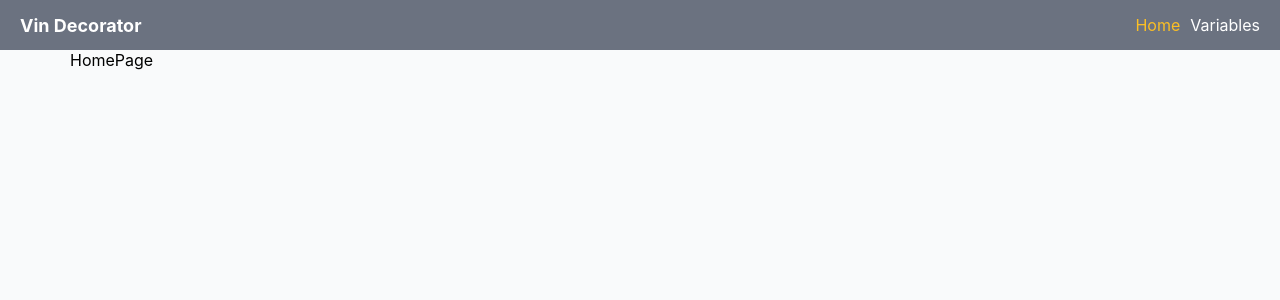
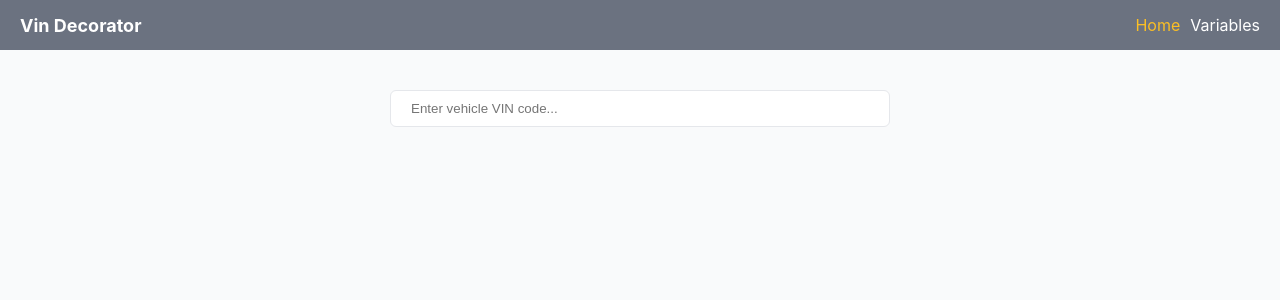
Before and after one commit to ihnatenkoo/Vin-Decorator, a React (Create React App) app: page / in a window 1280 px wide. Shown: the top 300 px of the page. Built offline with nearby package versions, Linux system fonts and the light colour scheme.

Commit message:
Create <SearchPanel/>

```diff
--- a/package.json
+++ b/package.json
@@ -11,6 +11,7 @@
 		"@types/react": "^18.0.17",
 		"@types/react-dom": "^18.0.6",
 		"classnames": "^2.3.1",
+		"material-icons": "^1.11.9",
 		"prettier": "^2.7.1",
 		"react": "^18.2.0",
 		"react-dom": "^18.2.0",
--- a/src/App.tsx
+++ b/src/App.tsx
@@ -2,20 +2,20 @@ import React, { FC } from 'react';
 import { Routes, Route } from 'react-router-dom';
 
 import Header from './components/Header/Header';
-import HomePage from './pages/HomePage';
+import HomePage from './pages/HomePage/HomePage';
 
 const App: FC = () => {
 	return (
-		<main>
+		<>
 			<Header />
-			<section className="container">
+			<main className="container">
 				<Routes>
 					<Route path="/" element={<HomePage />}></Route>
 					<Route path="/variables" element={<></>}></Route>
 					<Route path="/variables/:id" element={<></>}></Route>
 				</Routes>
-			</section>
-		</main>
+			</main>
+		</>
 	);
 };
 
--- /dev/null
+++ b/src/components/SearchPanel/SearchPanel.module.scss
@@ -0,0 +1,12 @@
+.search {
+	text-align: center;
+	margin: 0 auto;
+	&__input {
+		display: inline-block;
+		width: 500px;
+		max-width: 95%;
+		padding: 10px 20px;
+		border-radius: 6px;
+		border: 1px solid #e5e7eb;
+	}
+}
--- /dev/null
+++ b/src/components/SearchPanel/SearchPanel.tsx
@@ -0,0 +1,28 @@
+import React, { FC, useState, KeyboardEvent } from 'react';
+
+import s from './SearchPanel.module.scss';
+
+const SearchPanel: FC = () => {
+	const [search, setSearch] = useState('');
+
+	const searchHandler = (e: KeyboardEvent<HTMLInputElement>) => {
+		if (e.key === 'Enter') {
+			console.log('pressed enter');
+		}
+	};
+
+	return (
+		<div className={s.search}>
+			<input
+				type="text"
+				className={s.search__input}
+				placeholder="Enter vehicle VIN code..."
+				value={search}
+				onChange={(e) => setSearch(e.target.value.toUpperCase())}
+				onKeyPress={searchHandler}
+			/>
+		</div>
+	);
+};
+
+export default SearchPanel;
--- a/src/index.css
+++ b/src/index.css
@@ -5,7 +5,9 @@
 	--main-bg: #f9fafb;
 }
 
-* {
+*,
+::after,
+::before {
 	box-sizing: border-box;
 }
 
--- a/src/pages/HomePage.tsx
+++ /dev/null
@@ -1,7 +0,0 @@
-import React from 'react';
-
-const HomePage = () => {
-	return <div>HomePage</div>;
-};
-
-export default HomePage;
--- /dev/null
+++ b/src/pages/HomePage/HomePage.module.scss
@@ -0,0 +1,3 @@
+.home {
+	margin-top: 40px;
+}
--- /dev/null
+++ b/src/pages/HomePage/HomePage.tsx
@@ -0,0 +1,13 @@
+import React, { FC } from 'react';
+import SearchPanel from '../../components/SearchPanel/SearchPanel';
+import s from './HomePage.module.scss';
+
+const HomePage: FC = () => {
+	return (
+		<section className={s.home}>
+			<SearchPanel />
+		</section>
+	);
+};
+
+export default HomePage;
```
Also changed, not shown: 1 other file (tests, documents, lock files or other folders).
